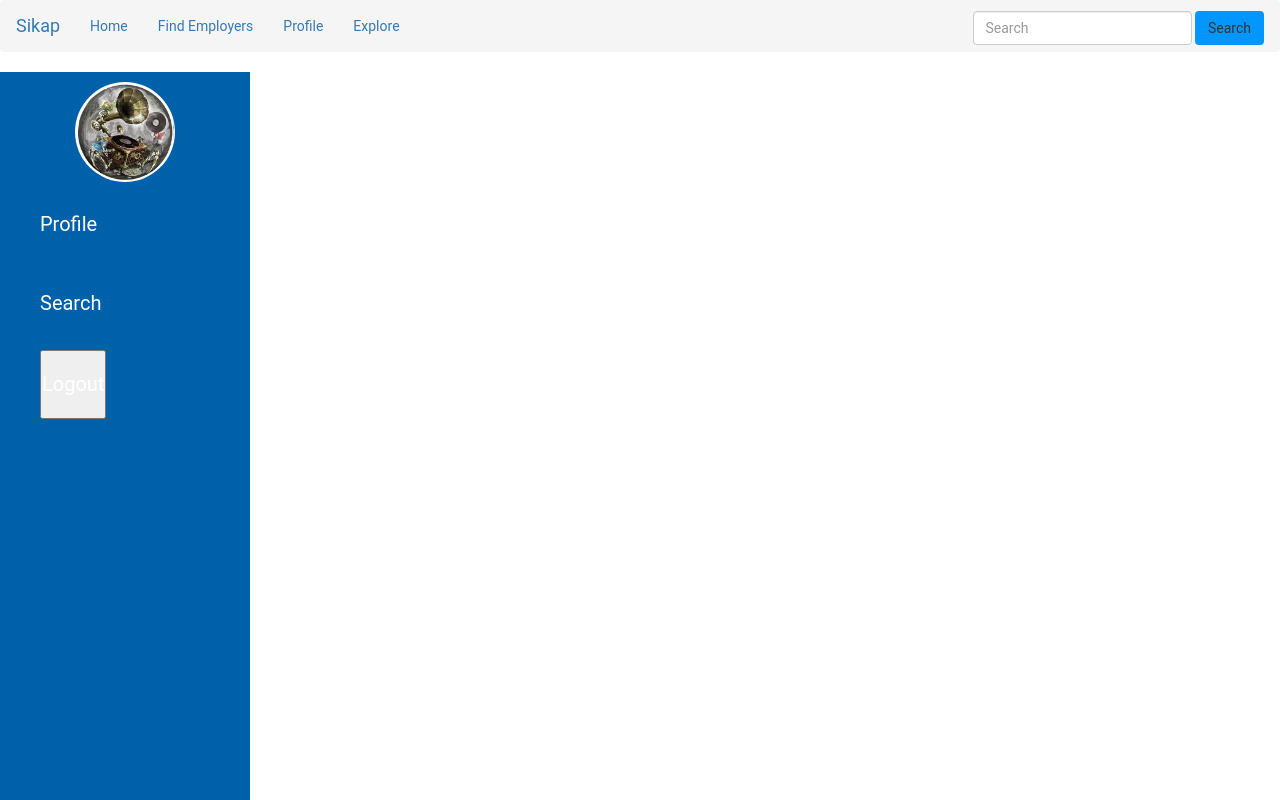
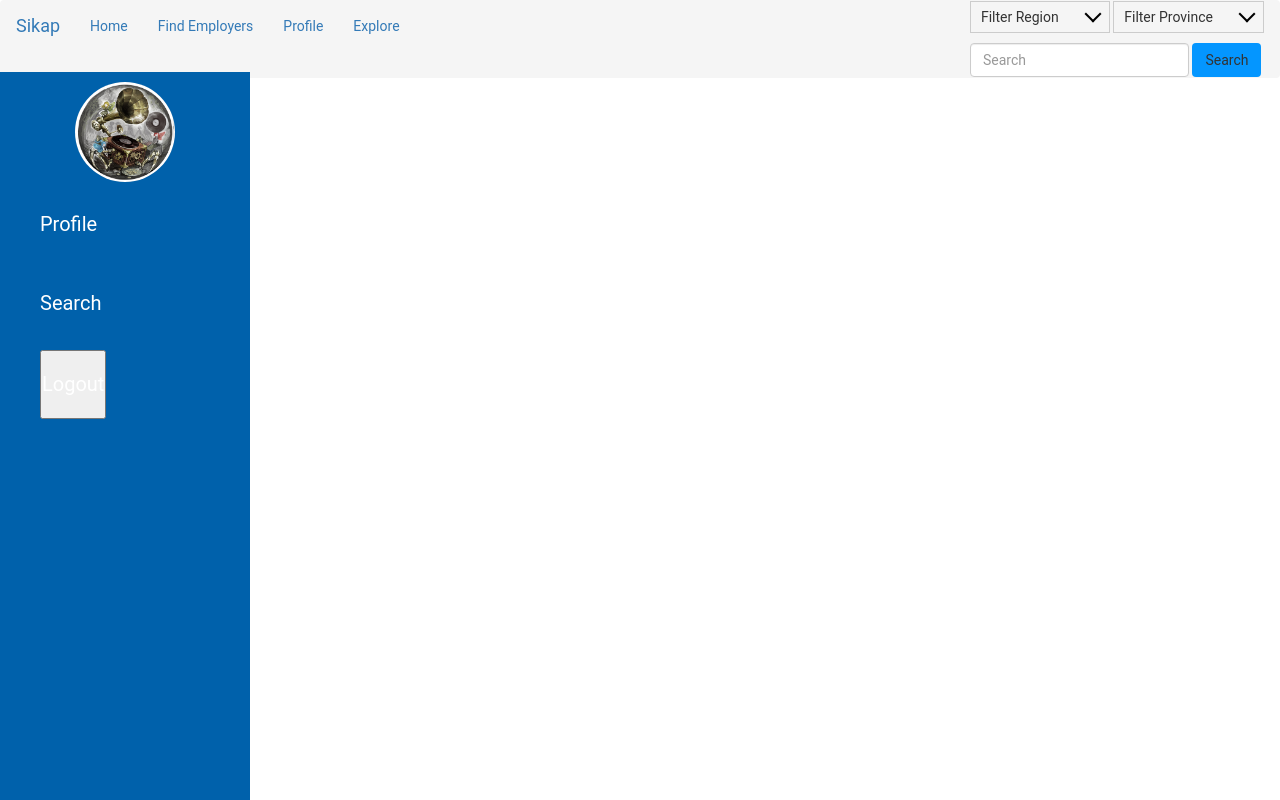
Before and after one commit to genepaulz/ProjectSikapC, a Django app: page /view/e in a window 1280 px wide. Run offline with Django 3.2, Linux system fonts and the light colour scheme; some libraries are stand-ins or nearby versions.

Commit message:
dropdown UI

```diff
--- a/Sikap/viewas/templates/viewase.html
+++ b/Sikap/viewas/templates/viewase.html
@@ -20,6 +20,58 @@
 /* Add some padding inside the card container */
 .container {
   padding: 2px 16px;
+}
+
+.dropdown-check-list {
+  display: inline-block;
+}
+
+.dropdown-check-list .anchor {
+  position: relative;
+  cursor: pointer;
+  display: inline-block;
+  padding: 5px 50px 5px 10px;
+  border: 1px solid #ccc;
+}
+
+.dropdown-check-list .anchor:after {
+  position: absolute;
+  content: "";
+  border-left: 2px solid black;
+  border-top: 2px solid black;
+  padding: 5px;
+  right: 10px;
+  top: 20%;
+  -moz-transform: rotate(-135deg);
+  -ms-transform: rotate(-135deg);
+  -o-transform: rotate(-135deg);
+  -webkit-transform: rotate(-135deg);
+  transform: rotate(-135deg);
+}
+
+.dropdown-check-list .anchor:active:after {
+  right: 8px;
+  top: 21%;
+}
+
+.dropdown-check-list ul.items {
+  padding: 2px;
+  display: none;
+  margin: 0;
+  border: 1px solid #ccc;
+  border-top: none;
+}
+
+.dropdown-check-list ul.items li {
+  list-style: none;
+}
+
+.dropdown-check-list.visible .anchor {
+  color: #0094ff;
+}
+
+.dropdown-check-list.visible .items {
+  display: block;
 }
 
 </style>
@@ -87,6 +139,30 @@
                 <li><a href="#" class="text-secondary">Explore</a></li>
             </ul>
             <div class="nav-right">
+                <div id="list1" class="dropdown-check-list" tabindex="100">
+                    <span class="anchor">Filter Region</span>
+                    <ul class="items">
+                      <li><input type="checkbox" />I</li>
+                      <li><input type="checkbox" />II</li>
+                      <li><input type="checkbox" />III</li>
+                      <li><input type="checkbox" />IV</li>
+                      <li><input type="checkbox" />V</li>
+                      <li><input type="checkbox" />VI</li>
+                      <li><input type="checkbox" />VII</li>
+                    </ul>
+                </div>
+                <div id="list2" class="dropdown-check-list" tabindex="100">
+                    <span class="anchor">Filter Province</span>
+                    <ul class="items">
+                      <li><input type="checkbox" />Cebu</li>
+                      <li><input type="checkbox" />Bohol</li>
+                      <li><input type="checkbox" />Negros Occidental</li>
+                      <li><input type="checkbox" />NEgros Oriental</li>
+                      <li><input type="checkbox" />SIquijor</li>
+                      <li><input type="checkbox" />Palawan</li>
+                      <li><input type="checkbox" />Aklan</li>
+                    </ul>
+                </div>
                 <form class="form-inline my-2 my-lg-0 al" style="padding-top: 10px;">
                     {% csrf_token %}
                     <input class="form-control mr-sm-2" type="search" placeholder="Search" aria-label="Search" id="materialInput" name="materialInput">
@@ -155,4 +231,21 @@
     <script src="https://maxcdn.bootstrapcdn.com/bootstrap/4.0.0/js/bootstrap.min.js"></script>
     <script src="https://ajax.googleapis.com/ajax/libs/jquery/3.5.1/jquery.min.js"></script>
 </body>
+<script>
+var checkList = document.getElementById('list1');
+var checkList2 = document.getElementById('list2');
+
+checkList.getElementsByClassName('anchor')[0].onclick = function(evt) {
+    if (checkList.classList.contains('visible'))
+        checkList.classList.remove('visible');
+    else
+        checkList.classList.add('visible');
+}
+checkList2.getElementsByClassName('anchor')[0].onclick = function(evt) {
+    if (checkList2.classList.contains('visible'))
+        checkList2.classList.remove('visible');
+    else
+        checkList2.classList.add('visible');
+}
+</script>
 </html>
```
